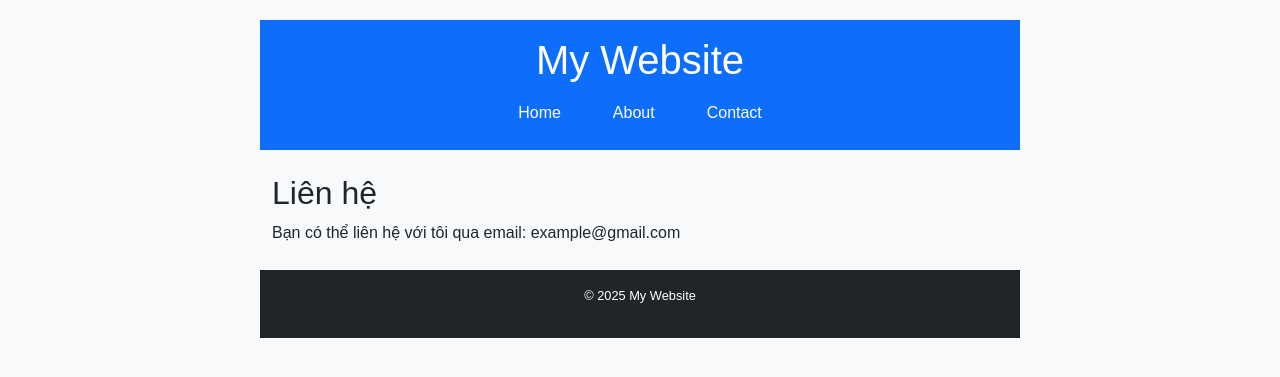
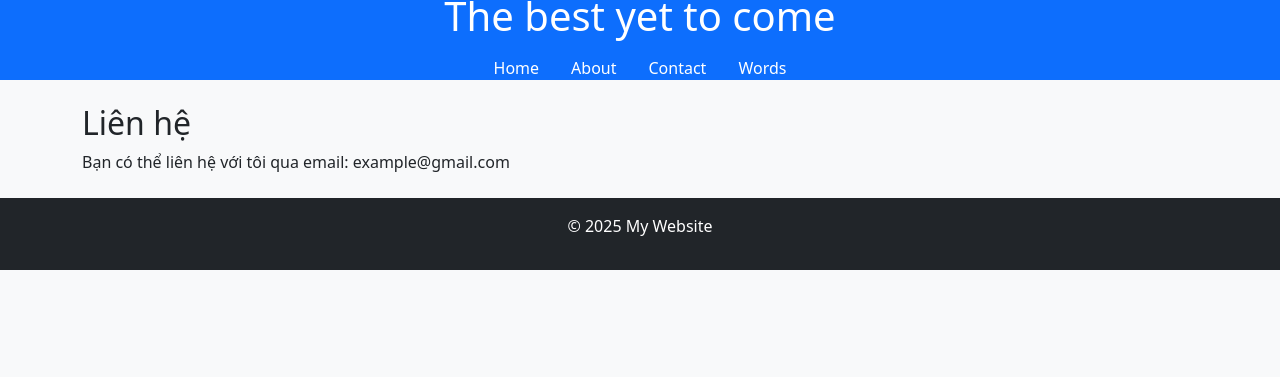
Before and after one commit to xuantrangk54/vocal-learn, a Jekyll site: the page built from contact.md, in a window 1280 px wide. Shown: the top 377 px of the page. Built offline with Jekyll 4.4.1, drawn with Linux system fonts in a browser that asks for light colours.

Commit message:
add some page

```diff
--- a/_config.yml
+++ b/_config.yml
@@ -18,8 +18,8 @@
 # You can create any custom variable you would like, and they will be accessible
 # in the templates via {{ site.myvariable }}.
 
-title: Your awesome title
-email: your-email@example.com
+title: dong duy khoa
+email: xuantrangk54@gmail.com
 description: >- # this means to ignore newlines until "baseurl:"
   Write an awesome description for your new site here. You can edit this
   line in _config.yml. It will appear in your document head meta (for
--- a/_layouts/default.html
+++ b/_layouts/default.html
@@ -13,11 +13,12 @@
 
     <header class="bg-primary text-white py-3">
         <div class="container">
-            <h1 class="text-center">My Website</h1>
+            <h1 class="text-center">The best yet to come</h1>
             <nav class="nav justify-content-center">
-                <a class="nav-link text-white" href="/">Home</a>
-                <a class="nav-link text-white" href="/about.html">About</a>
-                <a class="nav-link text-white" href="/contact.html">Contact</a>
+                <a class="nav-link text-white" href="{{ site.baseurl }}/">Home</a>
+                <a class="nav-link text-white" href="{{ site.baseurl }}/about.html">About</a>
+                <a class="nav-link text-white" href="{{ site.baseurl }}/contact.html">Contact</a>
+                <a class="nav-link text-white" href="{{ site.baseurl }}/words.html">Words</a>
             </nav>
         </div>
     </header>
--- a/assets/style.css
+++ b/assets/style.css
@@ -1,27 +1,33 @@
-body {
-    font-family: Arial, sans-serif;
-    max-width: 800px;
-    margin: auto;
-    padding: 20px;
-    line-height: 1.6;
+header {
+    height: 80px; /* Cố định chiều cao */
+    display: flex;
+    align-items: center; /* Canh giữa nội dung theo chiều dọc */
 }
 
-header {
-    background: #0073e6;
-    padding: 15px;
-    text-align: center;
-    color: white;
+#zoomContent {
+    width: 100%;
+    height: 300px;
+    background: lightblue;
+    display: flex;
+    align-items: center;
+    justify-content: center;
+    font-size: 24px;
+    border: 2px solid #007bff;
+    flex-direction: column;
+
 }
 
-nav a {
-    color: white;
-    margin: 0 10px;
-    text-decoration: none;
+#dataArea {
+    flex-grow: 1; /* Kéo dài để chiếm hết không gian */
+    overflow: auto;
+    padding: 10px;
 }
 
-footer {
-    text-align: center;
-    margin-top: 20px;
-    font-size: 0.8em;
-    color: gray;
+#controlArea {
+    height: 60px; /* Chiều cao cố định */
+    display: flex;
+    justify-content: center;
+    align-items: center;
+    background: #f8f9fa;
+    border-top: 1px solid #ccc;
 }
```
Also changed, not shown: about.html (added, +27 -0 lines), assets/t01.html (added, +46 -0 lines), assets/words.json (added, +8 -0 lines), learn-boot-strap/unit1.html (added, +13 -0 lines), words.html (added, +32 -0 lines), all_word.js (added).
